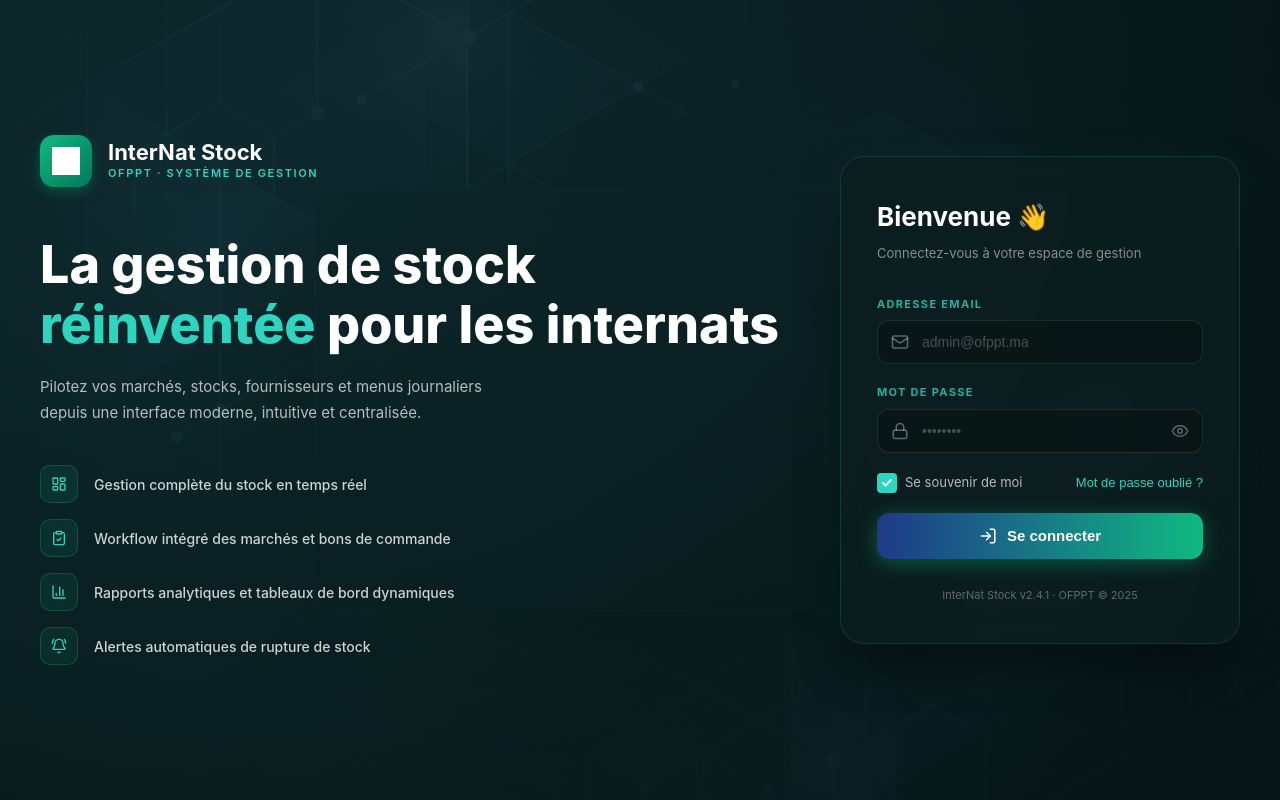
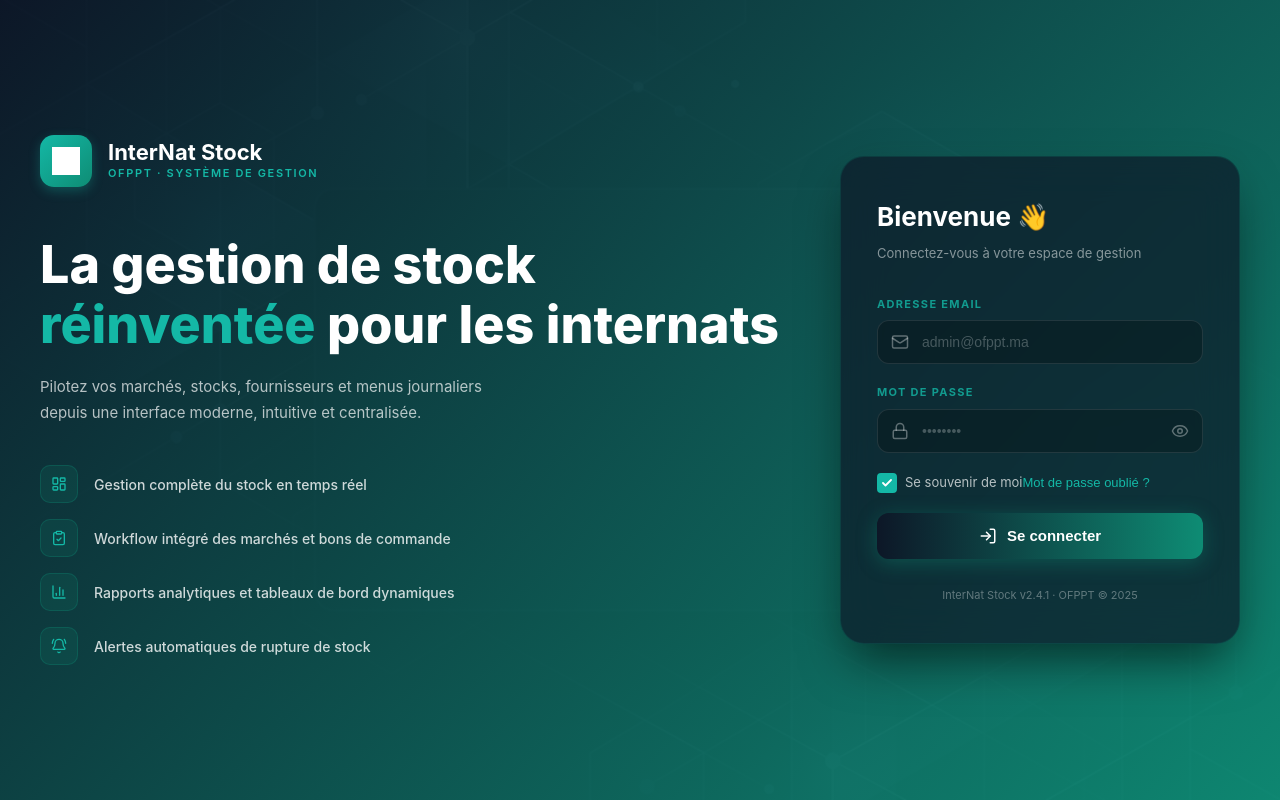
Before and after one commit to ZahiriAsma/projet-setnance, a React (Vite) app in the folder react-frontend/: page / in a window 1280 px wide. Built offline with nearby package versions, Linux system fonts and the light colour scheme.

Commit message:
Update login page background and color scheme to match exact custom dark blue and green/teal color specs

```diff
--- a/react-frontend/src/components/LoginPage.jsx
+++ b/react-frontend/src/components/LoginPage.jsx
@@ -8,7 +8,7 @@
 const inputStyle = (focused) => ({
     width: '100%', boxSizing: 'border-box',
     background: 'rgba(0, 0, 0, 0.25)',
-    border: `1px solid ${focused ? '#2dd4bf' : 'rgba(255, 255, 255, 0.1)'}`,
+    border: `1px solid ${focused ? '#14b8a6' : 'rgba(255, 255, 255, 0.1)'}`,
     borderRadius: '12px',
     padding: '13px 14px 13px 44px',
     color: '#ffffff', fontSize: '14px', outline: 'none',
@@ -17,7 +17,7 @@
 
 const labelStyle = {
     display: 'block',
-    color: 'rgba(45, 212, 191, 0.8)',
+    color: 'rgba(20, 184, 166, 0.8)',
     fontSize: '11px', fontWeight: '700',
     letterSpacing: '0.12em', textTransform: 'uppercase', marginBottom: '8px',
 };
@@ -53,12 +53,12 @@
             padding: '24px', backdropFilter: 'blur(8px)',
         }}>
             <div style={{
-                backgroundImage: `linear-gradient(rgba(13, 31, 31, 0.95), rgba(13, 31, 31, 0.95))`,
-                border: '1px solid rgba(45, 212, 191, 0.15)',
+                backgroundImage: `linear-gradient(rgba(13, 23, 39, 0.98), rgba(13, 23, 39, 0.98))`,
+                border: '1px solid rgba(14, 140, 116, 0.25)',
                 borderRadius: '24px', padding: '36px 32px',
                 width: '100%', maxWidth: '420px',
                 boxSizing: 'border-box', position: 'relative',
-                boxShadow: '0 25px 50px -12px rgba(0, 0, 0, 0.6), 0 0 40px rgba(45, 212, 191, 0.05)',
+                boxShadow: '0 25px 50px -12px rgba(0, 0, 0, 0.6), 0 0 40px rgba(14, 140, 116, 0.05)',
                 color: '#ffffff',
             }}>
                 <button onClick={onClose} style={{
@@ -77,11 +77,11 @@
                     <div style={{ textAlign: 'center', padding: '16px 0' }}>
                         <div style={{
                             width: '64px', height: '64px', margin: '0 auto 20px',
-                            background: 'rgba(45,212,191,0.15)',
-                            border: '2px solid #2dd4bf', borderRadius: '50%',
+                            background: 'rgba(14,140,116,0.15)',
+                            border: '2px solid #14b8a6', borderRadius: '50%',
                             display: 'flex', alignItems: 'center', justifyContent: 'center',
                         }}>
-                            <Mail style={{ width: '28px', height: '28px', color: '#2dd4bf' }} />
+                            <Mail style={{ width: '28px', height: '28px', color: '#14b8a6' }} />
                         </div>
                         <h3 style={{ color: '#ffffff', fontSize: '20px', fontWeight: '700', margin: '0 0 10px' }}>
                             Email envoyé ! ✅
@@ -89,18 +89,18 @@
                         <p style={{ color: 'rgba(255, 255, 255, 0.6)', fontSize: '14px', lineHeight: '1.6', margin: '0 0 8px' }}>
                             Un lien de réinitialisation a été envoyé à
                         </p>
-                        <p style={{ color: '#2dd4bf', fontWeight: '600', fontSize: '14px', margin: '0 0 24px' }}>
+                        <p style={{ color: '#14b8a6', fontWeight: '600', fontSize: '14px', margin: '0 0 24px' }}>
                             {email}
                         </p>
                         <p style={{ color: 'rgba(255, 255, 255, 0.45)', fontSize: '12px', margin: '0 0 28px', lineHeight: '1.6' }}>
                             Vérifiez votre boîte de réception et cliquez sur le lien pour réinitialiser votre mot de passe. Le lien expire dans <strong style={{ color: 'rgba(255, 255, 255, 0.7)' }}>60 minutes</strong>.
                         </p>
                         <button onClick={onClose} style={{
-                            background: 'linear-gradient(90deg, #1e3a8a, #10b981)',
+                            background: 'linear-gradient(90deg, #0d1727, #0e8c74)',
                             border: 'none', borderRadius: '12px',
                             padding: '12px 32px', color: 'white',
                             fontWeight: '700', fontSize: '14px', cursor: 'pointer',
-                            boxShadow: '0 4px 15px rgba(16, 185, 129, 0.3)',
+                            boxShadow: '0 4px 15px rgba(14, 140, 116, 0.3)',
                         }}>
                             Retour à la connexion
                         </button>
@@ -111,11 +111,11 @@
                         <div style={{ marginBottom: '28px' }}>
                             <div style={{
                                 width: '48px', height: '48px', marginBottom: '16px',
-                                background: 'rgba(45,212,191,0.1)',
-                                border: '1px solid rgba(45,212,191,0.3)', borderRadius: '14px',
+                                background: 'rgba(14,140,116,0.1)',
+                                border: '1px solid rgba(14,140,116,0.3)', borderRadius: '14px',
                                 display: 'flex', alignItems: 'center', justifyContent: 'center',
                             }}>
-                                <Mail style={{ width: '22px', height: '22px', color: '#2dd4bf' }} />
+                                <Mail style={{ width: '22px', height: '22px', color: '#14b8a6' }} />
                             </div>
                             <h3 style={{ color: '#ffffff', fontSize: '20px', fontWeight: '700', margin: '0 0 8px' }}>
                                 Mot de passe oublié ?
@@ -143,7 +143,7 @@
                                     <Mail style={{
                                         position: 'absolute', left: '14px', top: '50%',
                                         transform: 'translateY(-50%)', width: '18px', height: '18px',
-                                        color: focused ? '#2dd4bf' : 'rgba(255,255,255,0.3)',
+                                        color: focused ? '#14b8a6' : 'rgba(255,255,255,0.3)',
                                         transition: 'color 0.2s',
                                     }} />
                                     <input
@@ -158,7 +158,7 @@
                             </div>
 
                             <button type="submit" disabled={loading} style={{
-                                background: 'linear-gradient(90deg, #1e3a8a, #10b981)',
+                                background: 'linear-gradient(90deg, #0d1727, #0e8c74)',
                                 border: 'none', borderRadius: '12px',
                                 padding: '13px', color: 'white',
                                 fontWeight: '700', fontSize: '14px',
@@ -166,7 +166,7 @@
                                 display: 'flex', alignItems: 'center',
                                 justifyContent: 'center', gap: '8px',
                                 opacity: loading ? 0.75 : 1,
-                                boxShadow: '0 4px 15px rgba(16, 185, 129, 0.3)',
+                                boxShadow: '0 4px 15px rgba(14, 140, 116, 0.3)',
                             }}>
                                 {loading
                                     ? <Loader2 style={{ width: '18px', height: '18px', animation: 'spin 1s linear infinite' }} />
@@ -181,7 +181,7 @@
                                 alignItems: 'center', justifyContent: 'center', gap: '6px',
                                 transition: 'color 0.2s',
                             }}
-                            onMouseEnter={(e) => e.target.style.color = '#2dd4bf'}
+                            onMouseEnter={(e) => e.target.style.color = '#14b8a6'}
                             onMouseLeave={(e) => e.target.style.color = 'rgba(255,255,255,0.4)'}>
                                 <ArrowLeft style={{ width: '14px', height: '14px' }} />
                                 Retour à la connexion
@@ -239,7 +239,7 @@
 
             <div style={{
                 minHeight: '100vh', width: '100%',
-                backgroundImage: `radial-gradient(circle at 10% 20%, rgba(13, 43, 43, 0.85) 0%, rgba(6, 21, 21, 0.95) 90%), url(${cardBg})`,
+                backgroundImage: `linear-gradient(135deg, rgba(13, 23, 39, 0.95) 0%, rgba(14, 140, 116, 0.95) 100%), url(${cardBg})`,
                 backgroundSize: 'cover',
                 backgroundPosition: 'center',
                 backgroundAttachment: 'fixed',
@@ -258,22 +258,22 @@
                         <div style={{ display: 'flex', alignItems: 'center', gap: '16px', marginBottom: '48px' }}>
                             <div style={{
                                 width: '52px', height: '52px',
-                                background: 'linear-gradient(135deg, #10b981, #047857)',
+                                background: 'linear-gradient(135deg, #14b8a6, #0e8c74)',
                                 borderRadius: '14px',
                                 display: 'flex', alignItems: 'center', justifyContent: 'center', flexShrink: 0,
-                                boxShadow: '0 4px 12px rgba(16, 185, 129, 0.3)',
+                                boxShadow: '0 4px 12px rgba(20, 184, 166, 0.3)',
                             }}>
                                 <img src={logo} alt="Logo" style={{ width: '28px', height: '28px', objectFit: 'contain', filter: 'brightness(0) invert(1)' }} />
                             </div>
                             <div>
                                 <div style={{ fontSize: '22px', fontWeight: '700', lineHeight: '1.1', color: '#ffffff' }}>InterNat Stock</div>
-                                <div style={{ fontSize: '11px', color: '#2dd4bf', fontWeight: '600', letterSpacing: '0.15em', textTransform: 'uppercase' }}>OFPPT · SYSTÈME DE GESTION</div>
+                                <div style={{ fontSize: '11px', color: '#14b8a6', fontWeight: '600', letterSpacing: '0.15em', textTransform: 'uppercase' }}>OFPPT · SYSTÈME DE GESTION</div>
                             </div>
                         </div>
 
                         <h1 style={{ fontSize: 'clamp(32px, 5vw, 52px)', fontWeight: '800', lineHeight: '1.15', margin: '0 0 20px 0', color: '#ffffff' }}>
                             La gestion de stock<br />
-                            <span style={{ color: '#2dd4bf' }}>réinventée</span> pour les internats
+                            <span style={{ color: '#14b8a6' }}>réinventée</span> pour les internats
                         </h1>
 
                         <p style={{ color: 'rgba(255, 255, 255, 0.7)', fontSize: '15px', lineHeight: '1.7', margin: '0 0 40px 0', maxWidth: '460px' }}>
@@ -285,12 +285,12 @@
                                 <div key={i} style={{ display: 'flex', alignItems: 'center', gap: '16px' }}>
                                     <div style={{
                                         width: '36px', height: '36px', flexShrink: 0,
-                                        background: 'rgba(16, 185, 129, 0.1)',
-                                        border: '1px solid rgba(16, 185, 129, 0.25)',
+                                        background: 'rgba(14, 140, 116, 0.15)',
+                                        border: '1px solid rgba(14, 140, 116, 0.3)',
                                         borderRadius: '10px',
                                         display: 'flex', alignItems: 'center', justifyContent: 'center',
                                     }}>
-                                        {React.cloneElement(f.icon, { style: { ...f.icon.props.style, color: '#2dd4bf' } })}
+                                        {React.cloneElement(f.icon, { style: { ...f.icon.props.style, color: '#14b8a6' } })}
                                     </div>
                                     <span style={{ color: 'rgba(255, 255, 255, 0.8)', fontSize: '14px', fontWeight: '500' }}>{f.text}</span>
                                 </div>
@@ -301,13 +301,13 @@
                     {/* ── RIGHT: LOGIN CARD ── */}
                     <div style={{
                         width: '100%', maxWidth: '400px',
-                        background: 'rgba(13, 31, 31, 0.65)',
-                        border: '1px solid rgba(45, 212, 191, 0.15)',
+                        background: 'rgba(13, 23, 39, 0.7)',
+                        border: '1px solid rgba(14, 140, 116, 0.2)',
                         borderRadius: '24px', padding: '40px 36px',
                         boxSizing: 'border-box',
                         backdropFilter: 'blur(20px)', WebkitBackdropFilter: 'blur(20px)',
                         flexShrink: 0,
-                        boxShadow: '0 25px 50px -12px rgba(0, 0, 0, 0.6), 0 0 40px rgba(45, 212, 191, 0.05)',
+                        boxShadow: '0 25px 50px -12px rgba(0, 0, 0, 0.6), 0 0 40px rgba(14, 140, 116, 0.05)',
                     }}>
                         <div style={{ marginBottom: '32px' }}>
                             <h2 style={{ color: '#ffffff', fontSize: '26px', fontWeight: '700', margin: '0 0 8px 0' }}>
@@ -335,7 +335,7 @@
                                     <Mail style={{
                                         position: 'absolute', left: '14px', top: '50%', transform: 'translateY(-50%)',
                                         width: '18px', height: '18px',
-                                        color: focused === 'email' ? '#2dd4bf' : 'rgba(255,255,255,0.35)',
+                                        color: focused === 'email' ? '#14b8a6' : 'rgba(255,255,255,0.35)',
                                         transition: 'color 0.2s'
                                     }} />
                                     <input
@@ -354,7 +354,7 @@
                                     <Lock style={{
                                         position: 'absolute', left: '14px', top: '50%', transform: 'translateY(-50%)',
                                         width: '18px', height: '18px',
-                                        color: focused === 'pwd' ? '#2dd4bf' : 'rgba(255,255,255,0.35)',
+                                        color: focused === 'pwd' ? '#14b8a6' : 'rgba(255,255,255,0.35)',
                                         transition: 'color 0.2s'
                                     }} />
                                     <input
@@ -371,7 +371,7 @@
                                             color: 'rgba(255,255,255,0.35)', padding: 0, display: 'flex',
                                             transition: 'color 0.2s',
                                         }}
-                                        onMouseEnter={(e) => e.target.style.color = '#2dd4bf'}
+                                        onMouseEnter={(e) => e.target.style.color = '#14b8a6'}
                                         onMouseLeave={(e) => e.target.style.color = 'rgba(255,255,255,0.35)'}
                                     >
                                         {showPassword ? <EyeOff style={{ width: '18px', height: '18px' }} /> : <Eye style={{ width: '18px', height: '18px' }} />}
@@ -380,13 +380,13 @@
                             </div>
 
                             {/* Remember Me + Forgot */}
-                            <div style={{ display: 'flex', alignItems: 'center', justifyContent: 'space-between', fontSize: '13px' }}>
+                            <div style={{ display: 'flex', alignItems: 'center', justifycontent: 'space-between', fontSize: '13px' }}>
                                 <label style={{ display: 'flex', alignItems: 'center', gap: '8px', cursor: 'pointer', color: 'rgba(255, 255, 255, 0.7)', userSelect: 'none' }}>
                                     <div onClick={() => setRememberMe(!rememberMe)} style={{
                                         width: '16px', height: '16px', flexShrink: 0,
                                         borderRadius: '4px',
-                                        border: `2px solid ${rememberMe ? '#2dd4bf' : 'rgba(255,255,255,0.2)'}`,
-                                        background: rememberMe ? '#2dd4bf' : 'transparent',
+                                        border: `2px solid ${rememberMe ? '#14b8a6' : 'rgba(255,255,255,0.2)'}`,
+                                        background: rememberMe ? '#14b8a6' : 'transparent',
                                         display: 'flex', alignItems: 'center', justifyContent: 'center',
                                         cursor: 'pointer', transition: 'all 0.2s',
                                     }}>
@@ -403,12 +403,12 @@
                                     type="button" onClick={() => setShowForgot(true)}
                                     style={{
                                         background: 'none', border: 'none',
-                                        color: '#2dd4bf', cursor: 'pointer',
+                                        color: '#14b8a6', cursor: 'pointer',
                                         fontWeight: '500', fontSize: '13px', padding: 0,
                                         transition: 'color 0.2s',
                                     }}
-                                    onMouseEnter={(e) => e.target.style.color = '#10b981'}
-                                    onMouseLeave={(e) => e.target.style.color = '#2dd4bf'}
+                                    onMouseEnter={(e) => e.target.style.color = '#0e8c74'}
+                                    onMouseLeave={(e) => e.target.style.color = '#14b8a6'}
                                 >
                                     Mot de passe oublié ?
                                 </button>
@@ -416,7 +416,7 @@
 
                             {/* Submit */}
                             <button type="submit" disabled={loading} style={{
-                                background: 'linear-gradient(90deg, #1e3a8a, #10b981)',
+                                background: 'linear-gradient(90deg, #0d1727, #0e8c74)',
                                 border: 'none', borderRadius: '12px',
                                 padding: '14px', color: 'white',
                                 fontSize: '15px', fontWeight: '700',
@@ -424,13 +424,13 @@
                                 display: 'flex', alignItems: 'center',
                                 justifyContent: 'center', gap: '10px',
                                 opacity: loading ? 0.8 : 1, transition: 'all 0.3s ease',
-                                boxShadow: '0 4px 20px rgba(16, 185, 129, 0.4)',
+                                boxShadow: '0 4px 20px rgba(14, 140, 116, 0.4)',
                             }}
                             onMouseEnter={(e) => {
-                                if (!loading) e.target.style.boxShadow = '0 6px 24px rgba(16, 185, 129, 0.55)';
+                                if (!loading) e.target.style.boxShadow = '0 6px 24px rgba(14, 140, 116, 0.55)';
                             }}
                             onMouseLeave={(e) => {
-                                e.target.style.boxShadow = '0 4px 20px rgba(16, 185, 129, 0.4)';
+                                e.target.style.boxShadow = '0 4px 20px rgba(14, 140, 116, 0.4)';
                             }}>
                                 {loading
                                     ? <Loader2 style={{ width: '20px', height: '20px', animation: 'spin 1s linear infinite' }} />
```
